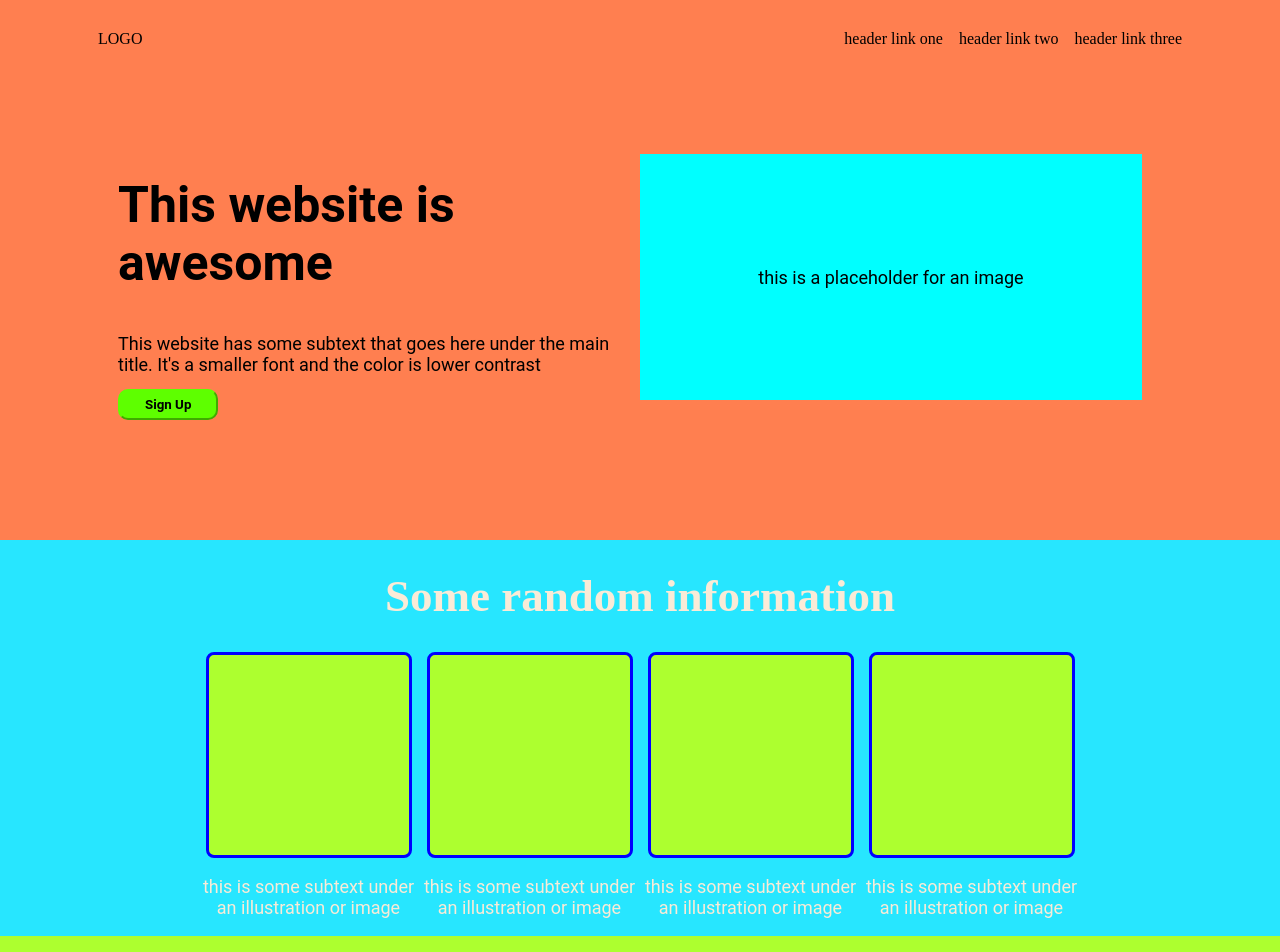
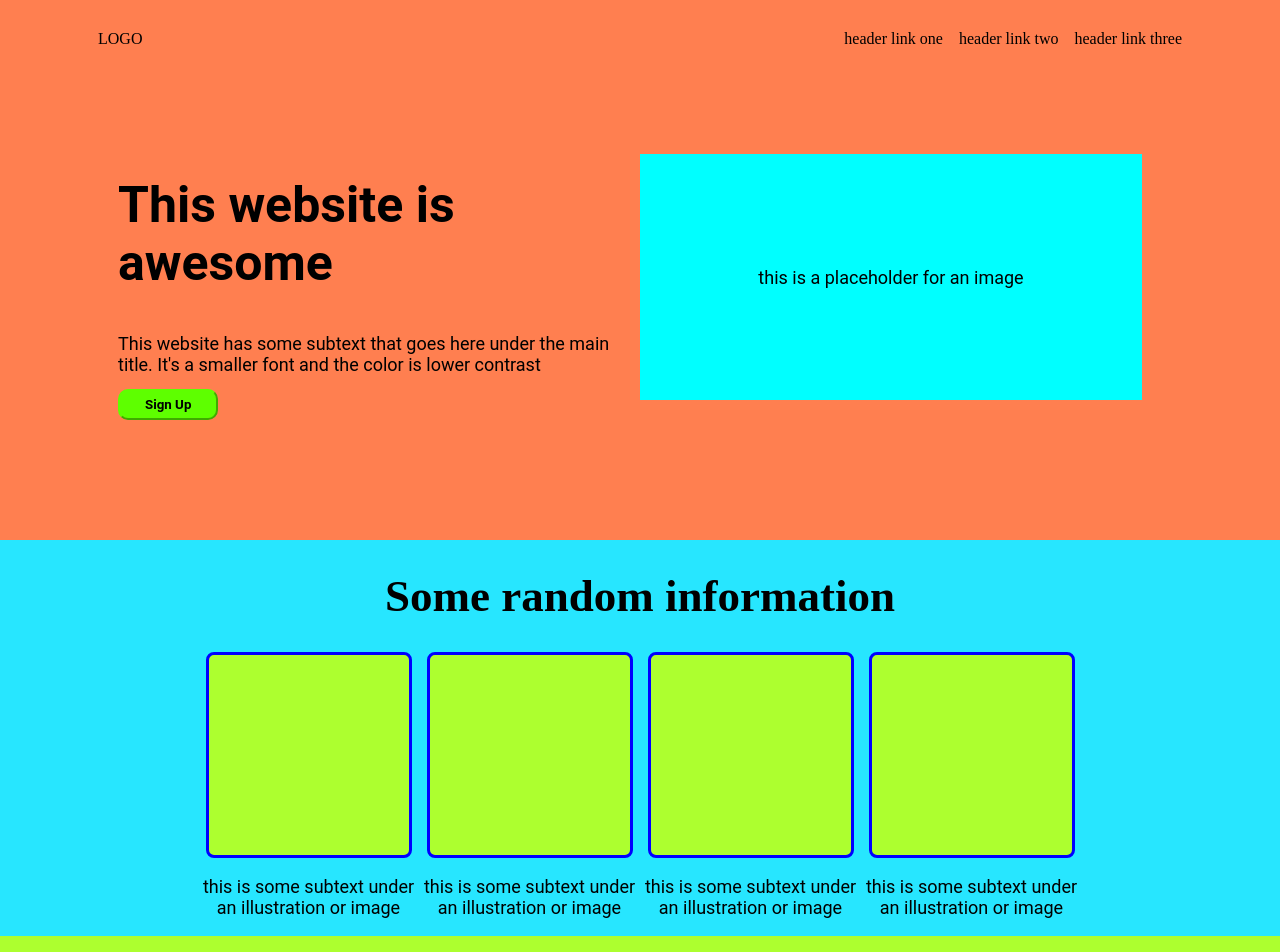
Before and after one commit to yashwanth-nadella/landing-page, a plain HTML site: page index.html in a window 1280 px wide. Shown: the top 952 px of the page. Drawn offline with Linux system fonts and the light colour scheme.

Commit message:
deleted:    img.jpg modified:   style.css

```diff
--- a/style.css
+++ b/style.css
@@ -73,11 +73,11 @@ li{
     padding-bottom: 100px;
 }
 .heading > h1{
-    color: antiquewhite;
+    color: black;
     font-size: 45px;
 }
 .stack > p{
-    color: antiquewhite;
+    color: black;
     font-size: 18px;
 }
 .heading{
```
